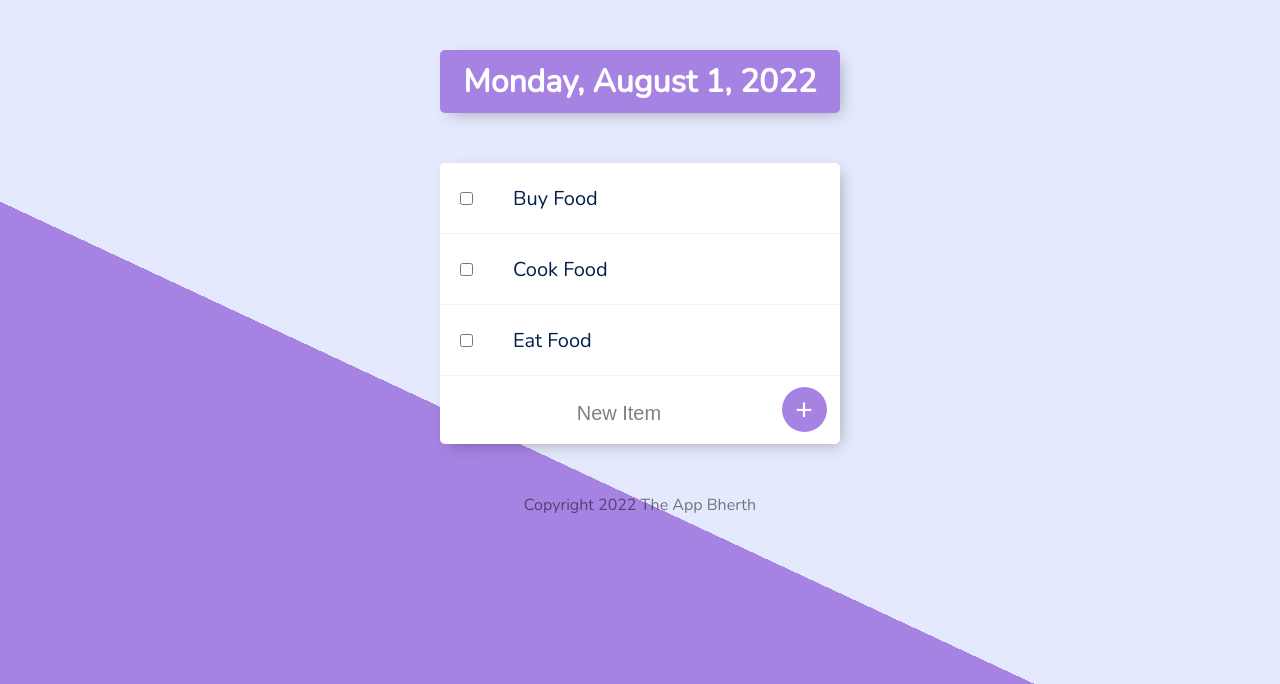
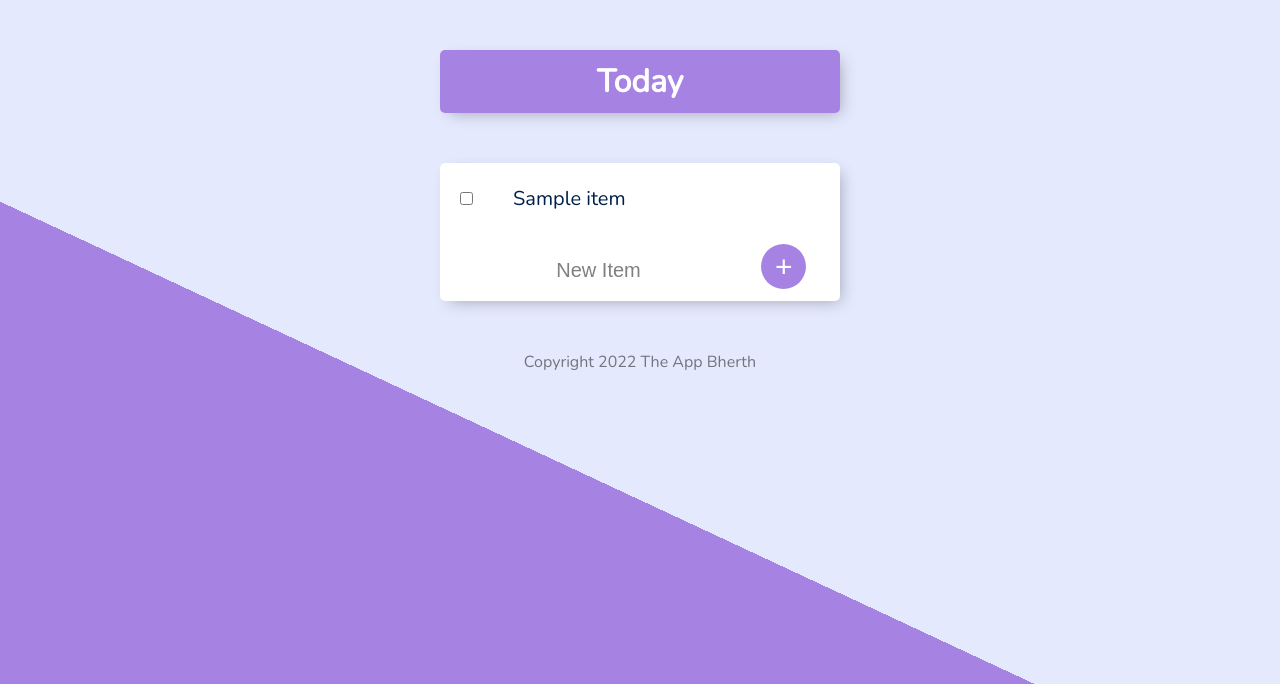
Before and after one commit to bherthchavez/todolist, a Node server app: page / in a window 1280 px wide. Shown: the top 684 px of the page. Run offline with Node 20, Linux system fonts and the light colour scheme; tables that the repository leaves empty hold one stand-in row (Sample ...); some libraries are stand-ins or nearby versions.

Commit message:
Todo List v2 with database

```diff
--- a/index.js
+++ b/index.js
@@ -2,39 +2,87 @@
 const express = require("express");
 const https = require("https")
 const bodyParser = require("body-parser");
-const date = require(__dirname + "/date.js");
+const mongoose = require("mongoose");
 
 const app = express();
-const items = ["Buy Food","Cook Food", "Eat Food"];
-const workItems = [];
-
-
 app.set("view engine", "ejs");
 app.use(bodyParser.urlencoded({extended: true}));
 app.use(express.static("public"));
 
+mongoose.connect("mongodb://localhost:27017/todolistDB");
 
+const itemsSchema = {
+name: String
+};
+
+const Item = mongoose.model("item", itemsSchema);
+
+const item1 = new Item({
+name: "Welcome to your todolist!",
+});
+
+const item2 = new Item({
+  name: "Hit the + button to add a new item",
+  });
+
+  const item3 = new Item({
+    name: "<--Hit this to delete an item.>!",
+    });
+
+const defaultItems = [item1, item2, item3];
 
 
  app.get("/", function(req, res){
-   const day = date.getDate();
+  //  const day = date.getDate();
 
-    res.render("list", {listTitle: day, newListItem: items});
- });
+  Item.find({},function(err, foundItems){
+    if (foundItems.length === 0 ){
+        Item.insertMany(defaultItems, function(err){
+          if (err) {
+            console.log(err);
+          }else{
+            console.log("Successfully saved default item to DB.");
+          }
+        });
+        res.redirect("/");
+    }else{
+      res.render("list", {listTitle: "Today", newListItems: foundItems});
+    }
+
+  });
+  });
 
 
  app.post("/", function(req, res){
-   const item = req.body.newItem;
+   const newItem = req.body.newItem;
 
     if(req.body.list === "Work"){
-      workItems.push(item)
+      const item = new Item({
+        name: newItem
+        });
+        item.save();
       res.redirect("/work");
     }else{
-      items.push(item);
+      const item = new Item({
+        name: newItem
+        });
+        item.save();
       res.redirect("/");
     }
 
  });
+
+
+app.post("/delete", function(req, res){
+const checkedItemId = req.body.checkbox;
+Item.findByIdAndRemove(checkedItemId, function(err){
+  if (!err){
+    console.log("Successfully deleted checked item.");
+    res.redirect("/");
+  }
+});
+
+});
 
 
  app.get("/work", function(req, res){
--- a/package.json
+++ b/package.json
@@ -11,6 +11,7 @@
   "dependencies": {
     "body-parser": "^1.20.0",
     "ejs": "^3.1.8",
-    "express": "^4.18.1"
+    "express": "^4.18.1",
+    "mongoose": "^6.5.0"
   }
 }
--- a/public/css/styles.css
+++ b/public/css/styles.css
@@ -51,7 +51,7 @@ p {
   color: #00204a;
 }
 
-form {
+form.item {
   text-align: center;
   margin-left: 20px;
 }
--- a/views/list.ejs
+++ b/views/list.ejs
@@ -7,12 +7,16 @@
 
     <div class="box">
 
-        <% for (var i = 0; i < newListItem.length; i++){ %>
+        <% newListItems.forEach(function(item){ %>
+        <form action="/delete" method="post">
             <div class="item">
-                <input type="checkbox">
-            <p> <%= newListItem[i] %></p>
+                <input type="checkbox" name="checkbox" value="<%=item._id %>" onChange="this.form.submit()">
+            <p> <%= item.name%></p>
             </div>
-        <% } %>
+        </form>
+       <% }); %>
+
+
 
         <form action="/" method="post">
             <input type="text" name="newItem" placeholder="New Item" autocomplete="off" required>
```
Also changed, not shown: date.js (deleted, +0 -25 lines), 1 other file.
